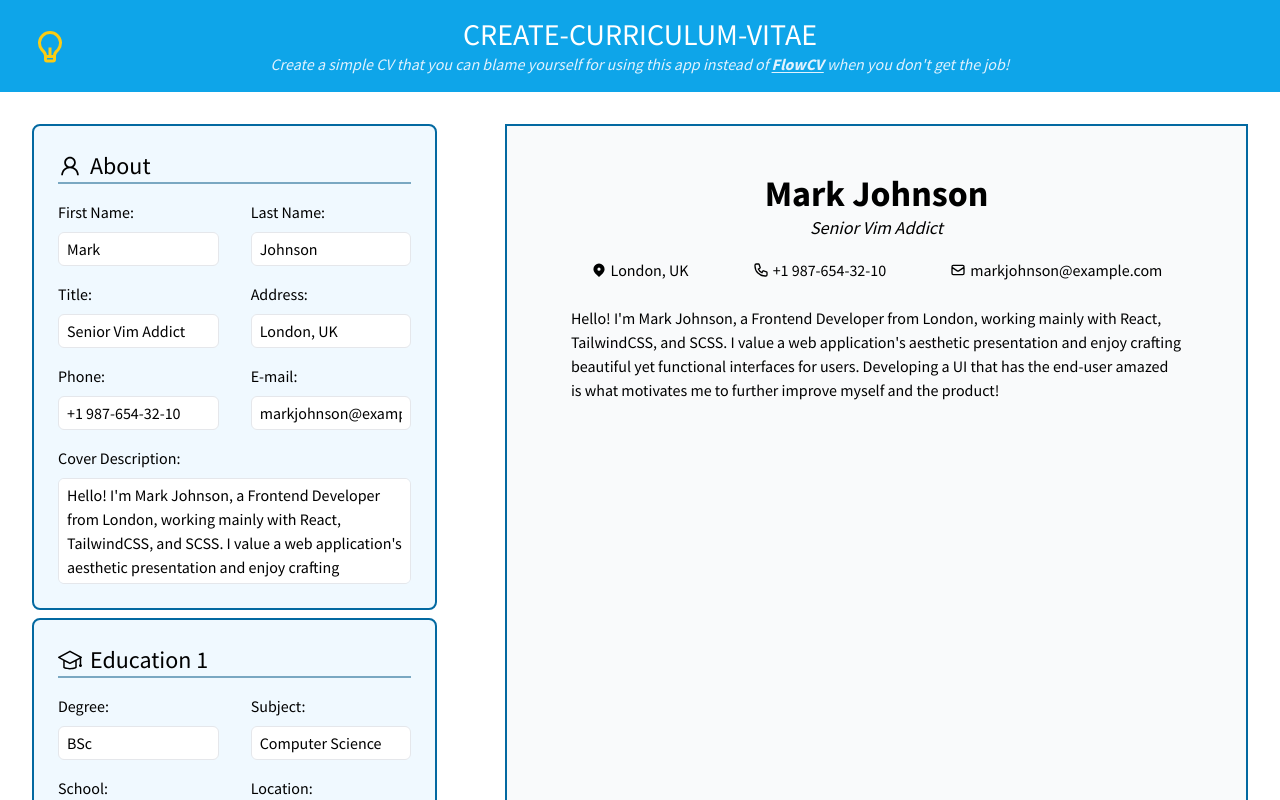
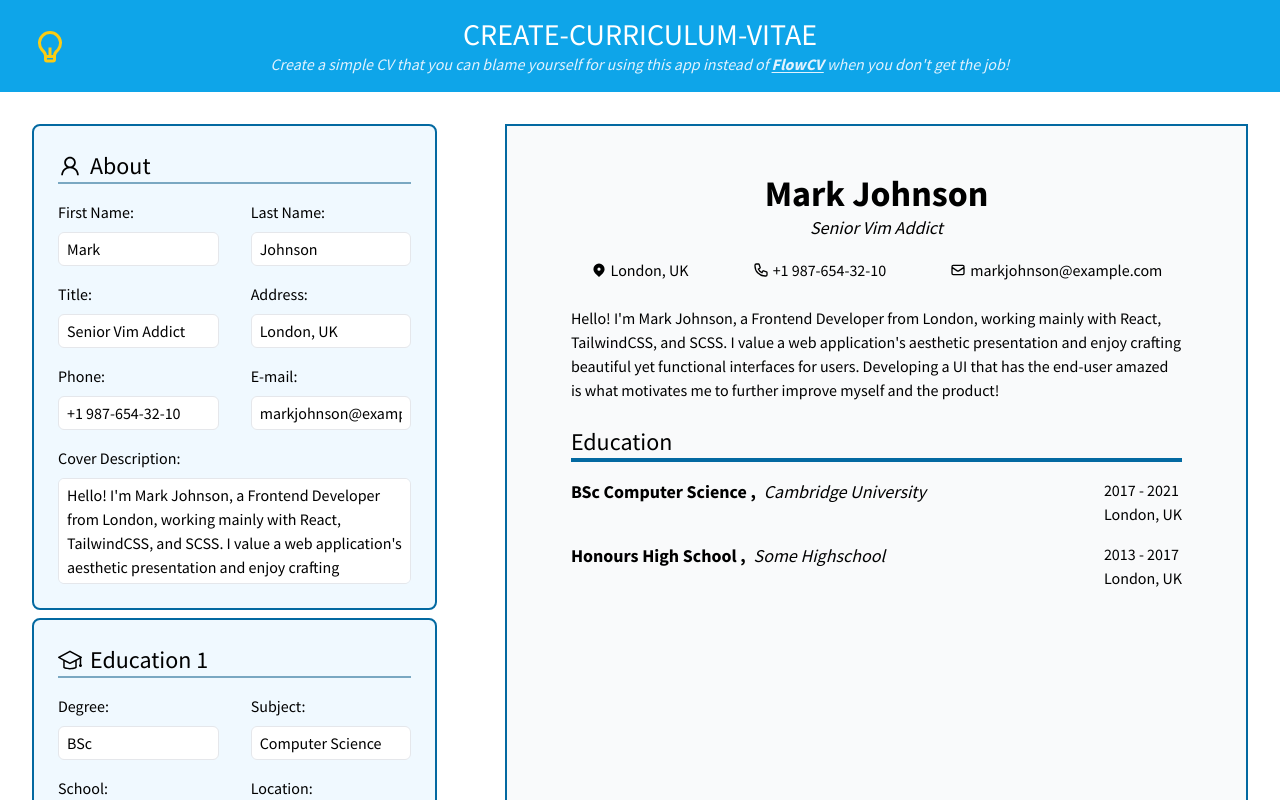
Before and after one commit to brkyurun/cv-application, a React (Vite) app: page / in a window 1280 px wide. Both pictures are taken after a click on the element 50 px from the left and 46 px from the top of the page. Shown: the top 800 px of the page. Built offline with nearby package versions, Linux system fonts and the light colour scheme.

Commit message:
create initial education preview structure

```diff
--- a/src/components/CVPreview/CVPreview.jsx
+++ b/src/components/CVPreview/CVPreview.jsx
@@ -1,9 +1,11 @@
 import AboutPreview from "./AboutPreview";
+import EducationPreview from "./EducationPreview";
 
 const CVPreview = ({ aboutSection, educationSection, experienceSection }) => {
   return (
     <div className="col-span-2 w-11/12 border-2 border-sky-700 bg-gray-50 px-16 text-center">
       <AboutPreview aboutSection={aboutSection} />
+      <EducationPreview educationSection={educationSection} />
     </div>
   );
 };
--- /dev/null
+++ b/src/components/CVPreview/Education.jsx
@@ -0,0 +1,23 @@
+const Education = ({ educationSection }) => {
+  return (
+    <div className="mt-4 flex justify-between align-top">
+      <div>
+        <h3 className="text-lg font-bold">
+          {educationSection.schoolDegree} {educationSection.schoolSubject}{" "}
+          {educationSection.schoolName && ","}
+          <span className="ml-2 text-lg font-normal italic">
+            {educationSection.schoolName}
+          </span>
+        </h3>
+      </div>
+      <div>
+        <p>
+          {educationSection.schoolStart} - {educationSection.schoolGraduate}
+        </p>
+        <p>{educationSection.schoolLocation}</p>
+      </div>
+    </div>
+  );
+};
+
+export default Education;
--- /dev/null
+++ b/src/components/CVPreview/EducationPreview.jsx
@@ -0,0 +1,17 @@
+import Education from "./Education";
+
+const EducationPreview = ({ educationSection }) => {
+  if (!educationSection) return;
+  return (
+    <div className="mt-6 text-left">
+      {Object.values(educationSection[0]).some((item) => item !== "") && (
+        <h2 className="border-b-4 border-sky-700 text-2xl">Education</h2>
+      )}
+      {educationSection.map((education) => (
+        <Education educationSection={education} />
+      ))}
+    </div>
+  );
+};
+
+export default EducationPreview;
```
